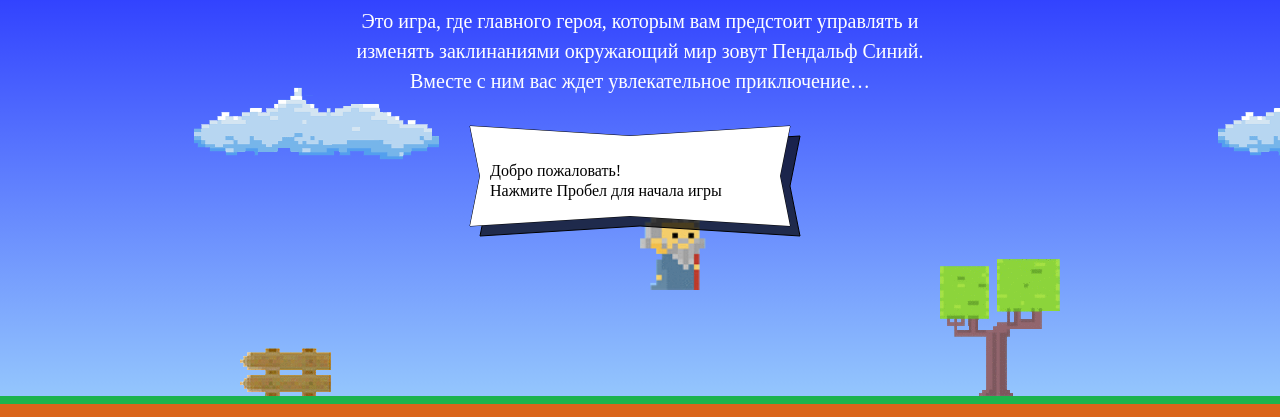
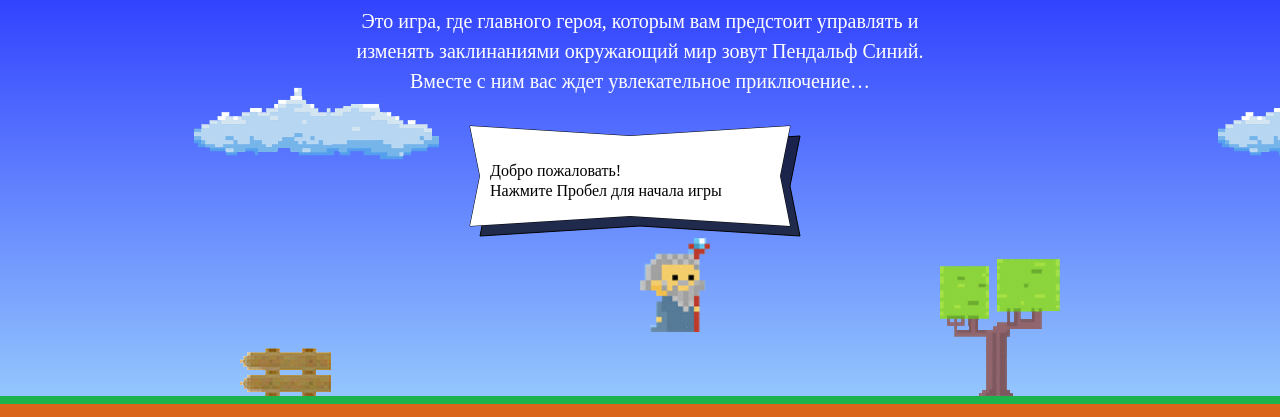
Before and after one commit to GreeneTM/677469-code-and-magick, a website: page index.html in a window 1280 px wide. Shown: the part 203-620 px from the top of the page. Drawn offline with Linux system fonts and the light colour scheme; a web font is replaced by a local one.

Commit message:
Сокротил на 2

```diff
--- a/index.html
+++ b/index.html
@@ -195,11 +195,11 @@
 		return 1.337 * wizardWidth;
 	};
 	var getWizardX = function (width) {
-		var startingPointX = width / 2;
+		var startingPointX = width / 2 ;
 		return startingPointX;
 	};
 	var getWizardY = function (height) {
-		var startingPointY = height / 6 * 2;
+		var startingPointY = height / 3 + 42 ;
 		return startingPointY;
 	};
 </script>
```
